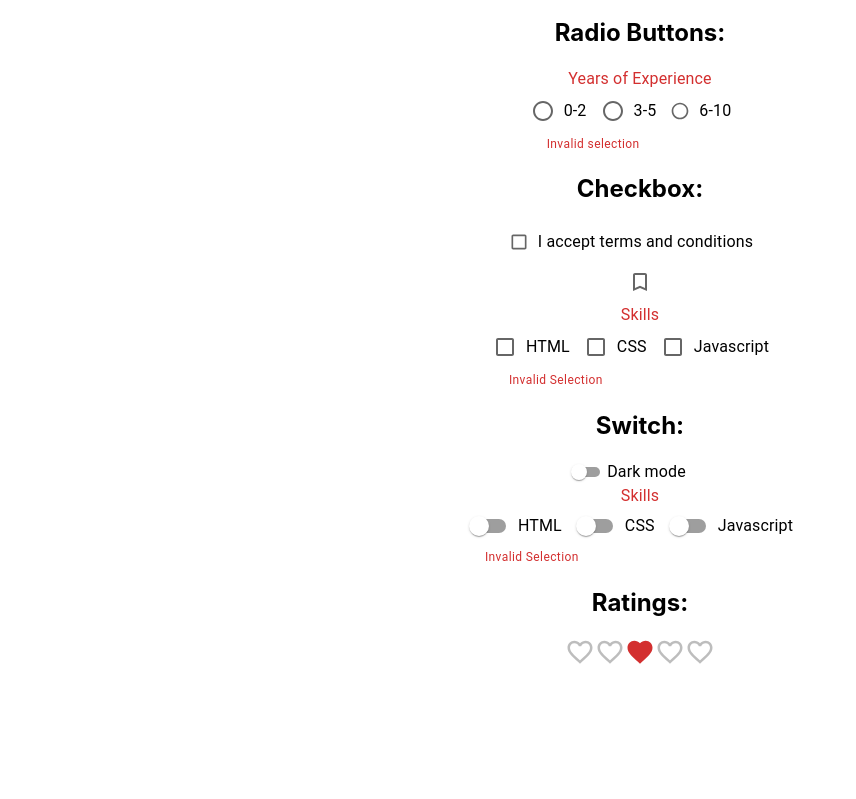
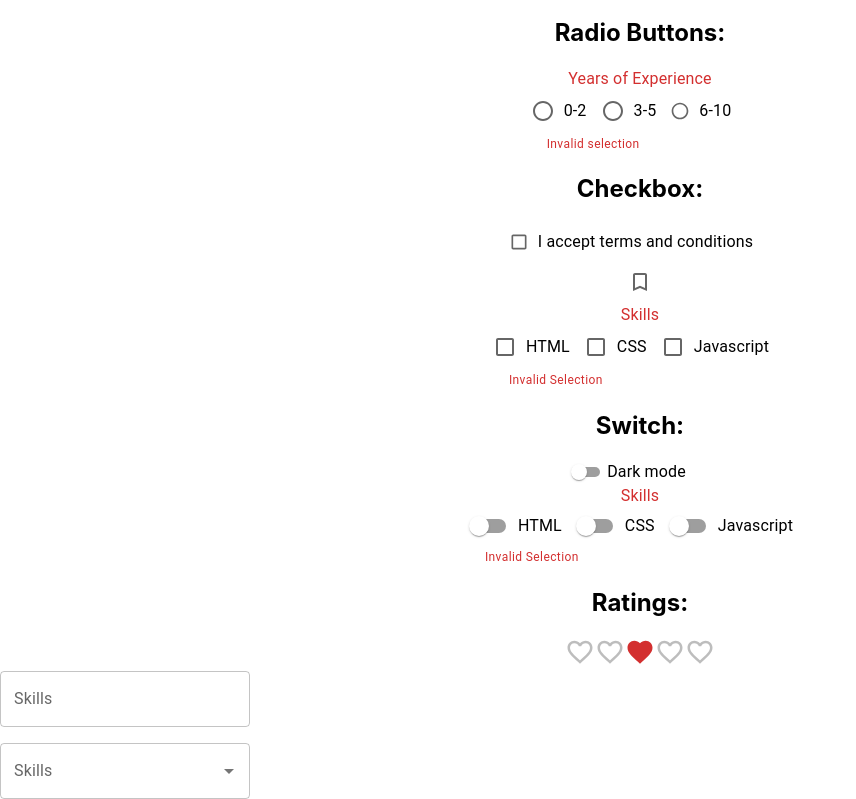
Before and after one commit to JustFelix-Dev/MUI-Components, a React (Create React App) app: page / in a window 1280 px wide. Shown: the part 1584-2383 px from the top of the page, without its empty margins (0-856 px from the left). Before the commit the page ends 2255 px from the top, so only its background shows below. Built offline with nearby package versions, Linux system fonts and the light colour scheme.

Commit message:
MUI AutoComplete

```diff
--- a/src/App.tsx
+++ b/src/App.tsx
@@ -1,4 +1,5 @@
 import './App.css';
+import { MuiAutoComplete } from './components/MuiAutoComplete';
 import MuiButton from './components/MuiButton';
 import { MuiCheckbox } from './components/MuiCheckbox';
 import { MuiRadioButton } from './components/MuiRadioButton';
@@ -19,6 +20,7 @@
       <MuiCheckbox/>
       <MuiSwitch/>
       <MuiRating/>
+      <MuiAutoComplete/>
     </div>
   );
 }
--- /dev/null
+++ b/src/components/MuiAutoComplete.tsx
@@ -0,0 +1,34 @@
+import { Autocomplete, Stack, TextField } from '@mui/material'
+import React, { useState } from 'react'
+
+type Skill = {
+  id: number
+  label: string
+}
+export const MuiAutoComplete = () => {
+  const [ value,setValue] = useState<string|null>(null)
+  const [ skill,setSkill] = useState<Skill|null>(null)
+    const skills = ['HTML','CSS','Javascript','Typescript','React']
+    const skillsOptions = skills.map((skill, index)=>({
+      id: index + 1,
+      label: skill
+    }))
+    console.log({value})
+    console.log({skill})
+
+  return (
+   <Stack spacing={2} width='250px'>
+   <Autocomplete options={skills}
+   renderInput={(params)=><TextField {...params} label='Skills'/>}
+   value={value}
+   onChange={(event:any, newValue: string | null)=> setValue(newValue)}
+   freeSolo
+   />
+   <Autocomplete options={skillsOptions}
+   renderInput={(params)=><TextField {...params} label='Skills'/>}
+   value={skill}
+   onChange={(event:any, newValue: Skill | null)=> setSkill(newValue)}
+   />
+   </Stack>
+  )
+}
```
